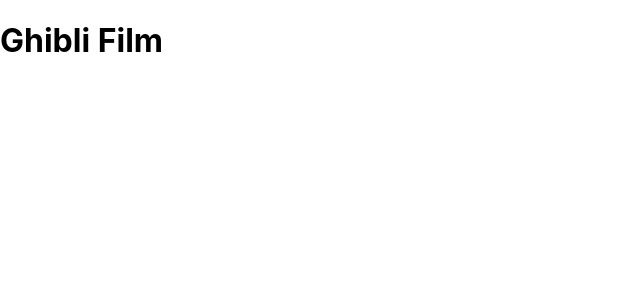
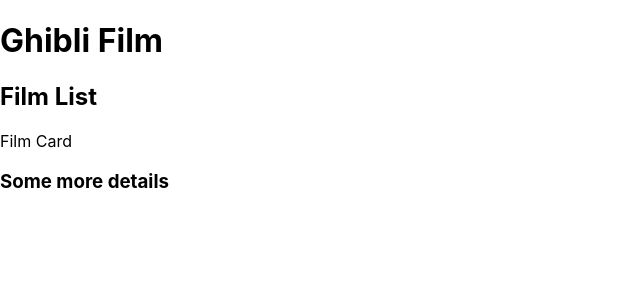
Before and after one commit to JackOfDickson/CC-WK7-WKND-HW-Ghibli-react, a React (Create React App) app: page / in a window 1280 px wide. Shown: the top 300 px of the page, without its empty margins (0-640 px from the left). Built offline with nearby package versions, Linux system fonts and the light colour scheme; no server answers.

Commit message:
set up api

```diff
--- a/src/components/FilmCard.js
+++ b/src/components/FilmCard.js
@@ -0,0 +1,12 @@
+import React from "react";
+
+const FilmCard = () => {
+
+
+
+    return (
+        <p>Film Card</p>
+    )
+}
+
+export default FilmCard
--- a/src/components/FilmDetail.js
+++ b/src/components/FilmDetail.js
@@ -0,0 +1,13 @@
+import React from "react";
+
+const FilmDetail = () => {
+
+
+    return (
+        <div>
+            <h3>Some more details</h3>
+        </div>
+    )
+}
+
+export default FilmDetail
--- a/src/components/FilmList.js
+++ b/src/components/FilmList.js
@@ -0,0 +1,15 @@
+import React from "react";
+import FilmCard from "./FilmCard";
+
+const FilmList = () => {
+
+
+    return (
+        <div>
+            <h2>Film List</h2>
+            <FilmCard/>
+        </div>
+    )
+}
+
+export default FilmList
--- /dev/null
+++ b/src/containers/FilmDetailBox.js
@@ -0,0 +1,14 @@
+import React, {useState, useEffect} from "react";
+import FilmDetail from "../components/FilmDetail";
+
+const FilmDetailBox = () => {
+
+
+    return (
+        <div>
+            <FilmDetail/>
+        </div>
+    )
+}
+
+export default FilmDetailBox
--- a/src/containers/GhibliBox.js
+++ b/src/containers/GhibliBox.js
@@ -1,12 +1,30 @@
 import react, {useState, useEffect} from "react"
+import FilmList from "../components/FilmList"
+import FilmDetailBox from "./FilmDetailBox"
+
+
 
 const GhibliBox = () => {
+
+    const [films, setFilms] = useState([]);
+    const [selectedFilm , setSelectedFilm]  = useState(null)
+
+    useEffect(() => {
+        getGhibliFilms();
+    }, [])
+
+    const getGhibliFilms = function() {
+        fetch('https://ghibliapi.herokuapp.com/films')
+        .then(respone => respone.json())
+        .then(films => setFilms(films))
+    }
 
 
     return (
         <div>
             <h1>Ghibli Film</h1>
-
+            <FilmList />
+            <FilmDetailBox />
 
         </div>
     )
```
